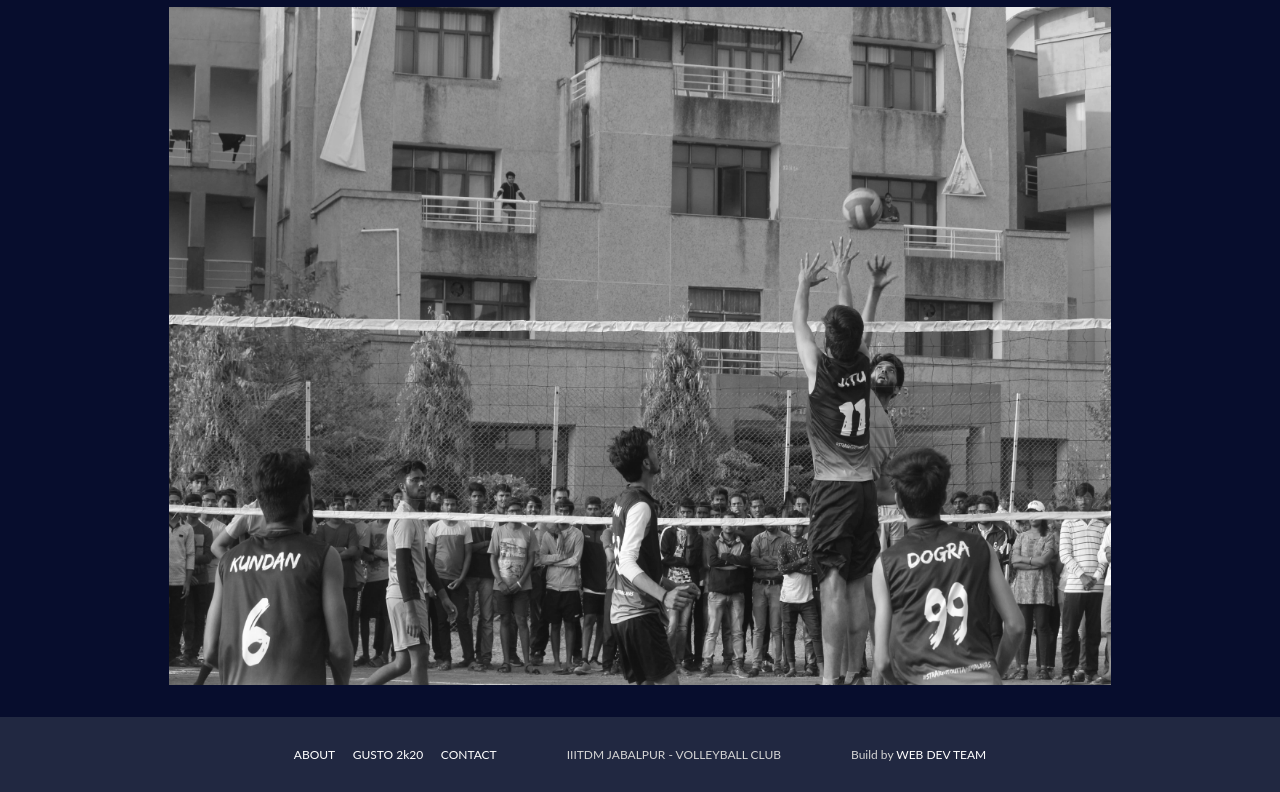
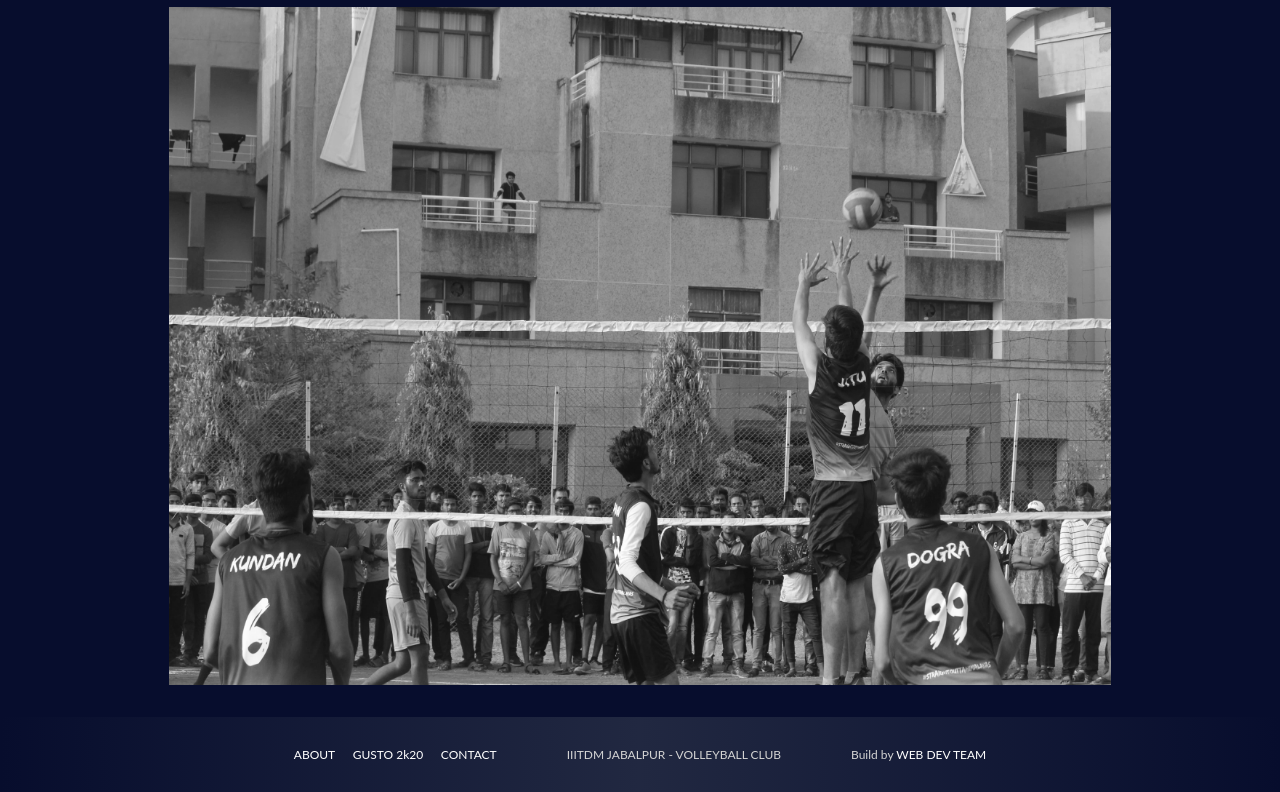
Before and after one commit to arihant-jain-09/Volleyball-IIITDMJ, a plain HTML site: page index.html in a window 1280 px wide. Shown: the part 4791-5583 px from the top of the page. Drawn offline with Linux system fonts and the light colour scheme.

Commit message:
added gradient to footer

```diff
--- a/styles.scss
+++ b/styles.scss
@@ -567,7 +567,8 @@ html {
   width: 100%;
   height: auto;
   padding: 1.5rem 0rem;
-  background-color: #212841;
+  // background-color: #212841;
+  background-image: linear-gradient(270deg, #070d2d, #212841, #070d2d);
   @media screen and (max-width: 780px) {
     padding: 1.5rem 0 0 0;
   }
```
Also changed, not shown: css/styles.css, 1 other file.
